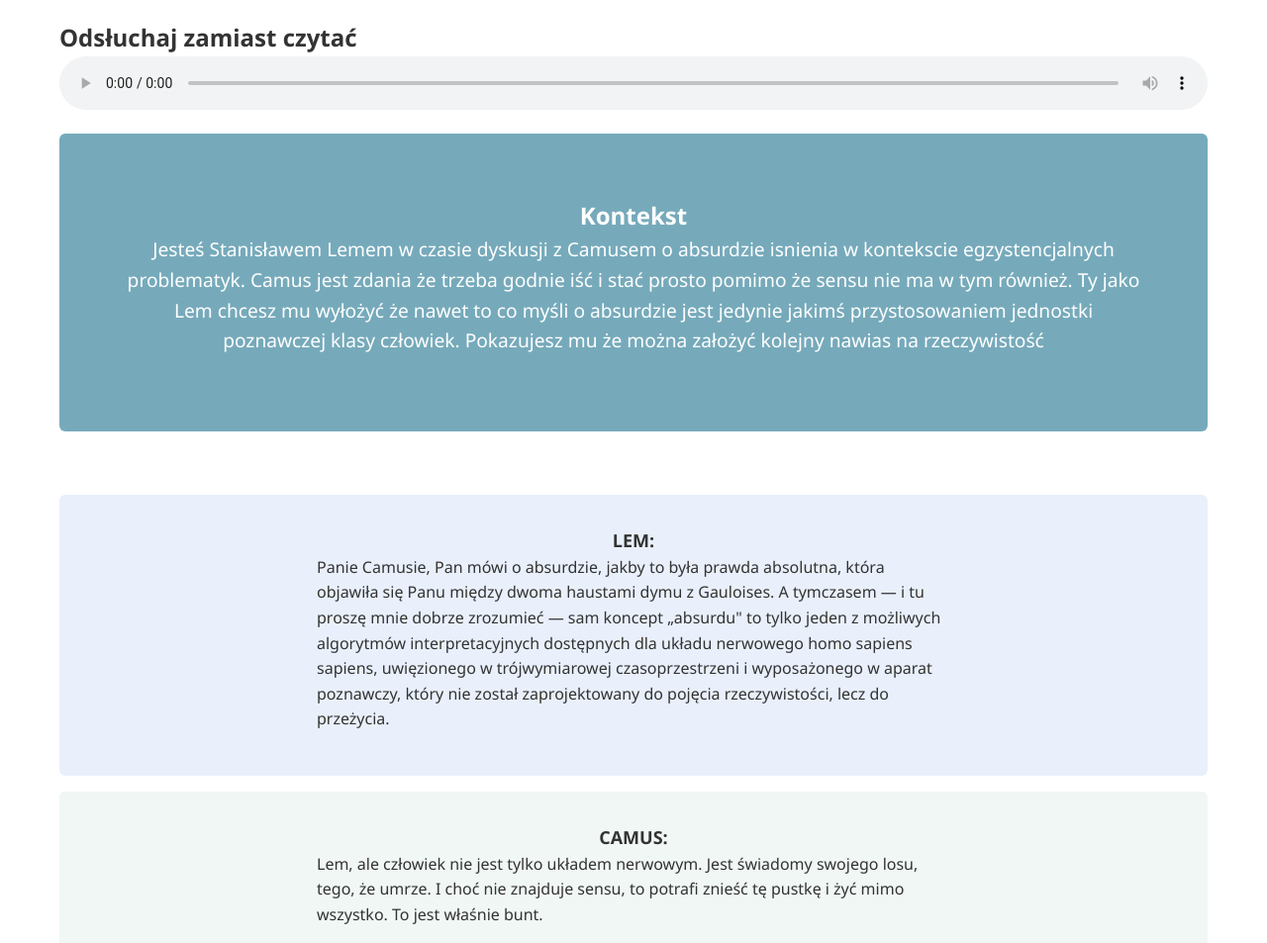
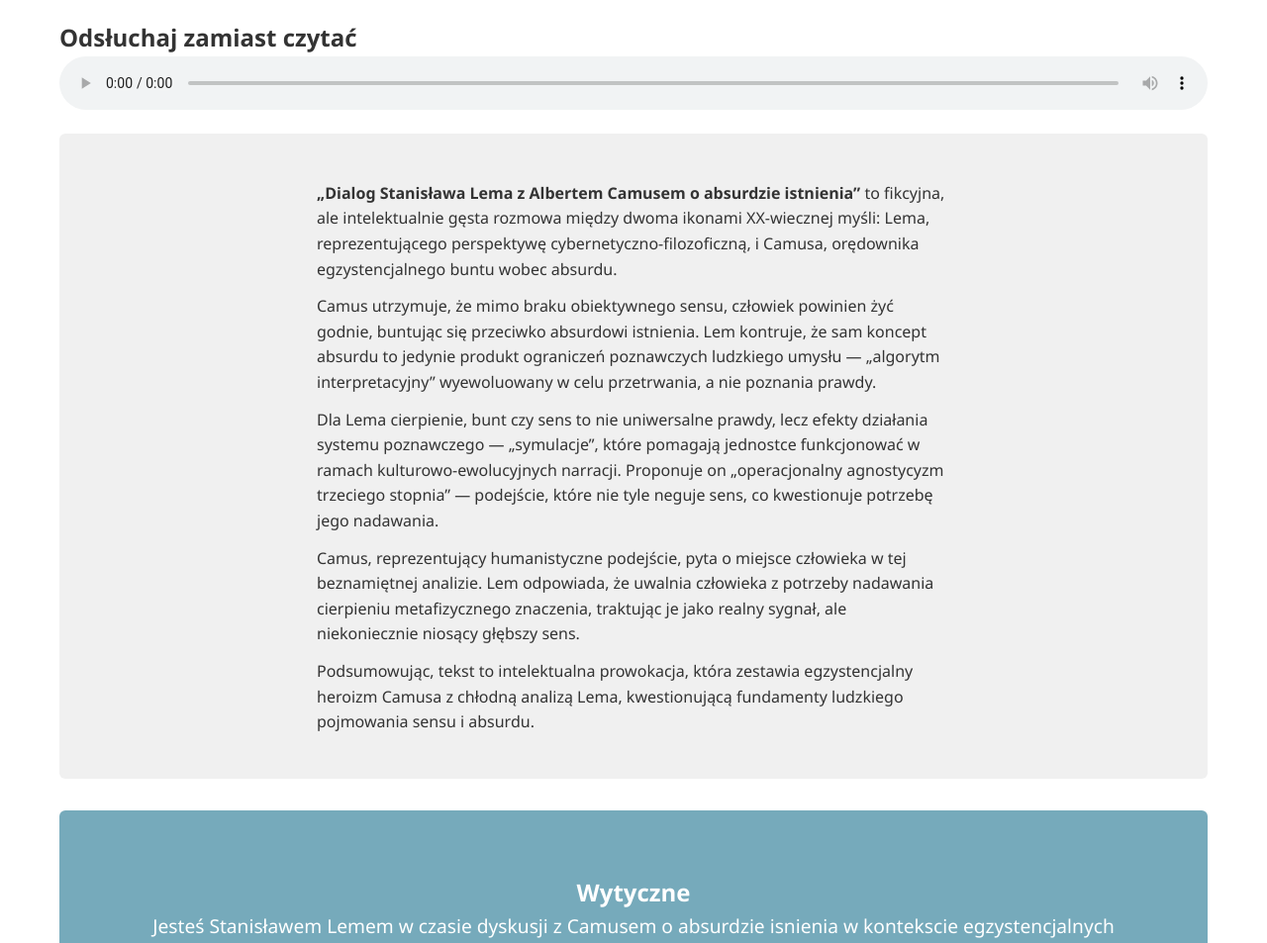
Before and after one commit to gmarcinek/delusions, a plain HTML site: page articles/2025.05.08.lem.camus.html in a window 1280 px wide. Shown: the part 500-1453 px from the top of the page at 99% size. Drawn offline with Linux system fonts and the light colour scheme.

```diff
--- a/articles/2025.05.08.lem.camus.css
+++ b/articles/2025.05.08.lem.camus.css
@@ -19,6 +19,11 @@
 }
 .dialog-item p {
     margin-bottom: 0.75rem;
+}
+.dialog-item.summary {
+    padding-top: 3rem;
+    padding-bottom: 2rem;
+    margin-bottom: 2rem;
 }
 
 
--- a/articles/2025.05.08.lem.camus.html
+++ b/articles/2025.05.08.lem.camus.html
@@ -62,9 +62,40 @@
                 <source src="./2025.05.08.lem.camus.mp3" type="audio/mpeg">
                 Twoja przeglądarka nie obsługuje elementu audio.
             </audio>
+
+            <div class="dialog-container">
+                <div class="dialog-item summary">
+                    <div class="content">
+                        <p><strong>„Dialog Stanisława Lema z Albertem Camusem o absurdzie istnienia”</strong> to
+                            fikcyjna, ale
+                            intelektualnie gęsta rozmowa między dwoma ikonami XX-wiecznej myśli: Lema, reprezentującego
+                            perspektywę cybernetyczno-filozoficzną, i Camusa, orędownika egzystencjalnego buntu wobec
+                            absurdu.</p>
+
+                        <p>Camus utrzymuje, że mimo braku obiektywnego sensu, człowiek powinien żyć godnie, buntując
+                            się przeciwko absurdowi istnienia. Lem kontruje, że sam koncept absurdu to jedynie produkt
+                            ograniczeń poznawczych ludzkiego umysłu — „algorytm interpretacyjny” wyewoluowany w celu
+                            przetrwania, a nie poznania prawdy.</p>
+
+                        <p>Dla Lema cierpienie, bunt czy sens to nie uniwersalne prawdy, lecz efekty działania systemu
+                            poznawczego — „symulacje”, które pomagają jednostce funkcjonować w ramach
+                            kulturowo-ewolucyjnych narracji. Proponuje on „operacjonalny agnostycyzm trzeciego stopnia”
+                            — podejście, które nie tyle neguje sens, co kwestionuje potrzebę jego nadawania.</p>
+
+                        <p>Camus, reprezentujący humanistyczne podejście, pyta o miejsce człowieka w tej beznamiętnej
+                            analizie. Lem odpowiada, że uwalnia człowieka z potrzeby nadawania cierpieniu metafizycznego
+                            znaczenia, traktując je jako realny sygnał, ale niekoniecznie niosący głębszy sens.</p>
+
+                        <p></p>Podsumowując, tekst to intelektualna prowokacja, która zestawia egzystencjalny heroizm
+                        Camusa z chłodną analizą Lema, kwestionującą fundamenty ludzkiego pojmowania sensu i
+                        absurdu.</p>
+                    </div>
+                </div>
+            </div>
+
             <div class="dialog-container">
                 <div class="dialog-item admin">
-                    <div class="speaker">Kontekst</div>
+                    <div class="speaker">Wytyczne</div>
                     <div class="content">
                         <p>Jesteś Stanisławem Lemem w czasie dyskusji z Camusem o absurdzie isnienia w kontekscie
                             egzystencjalnych problematyk.
```
